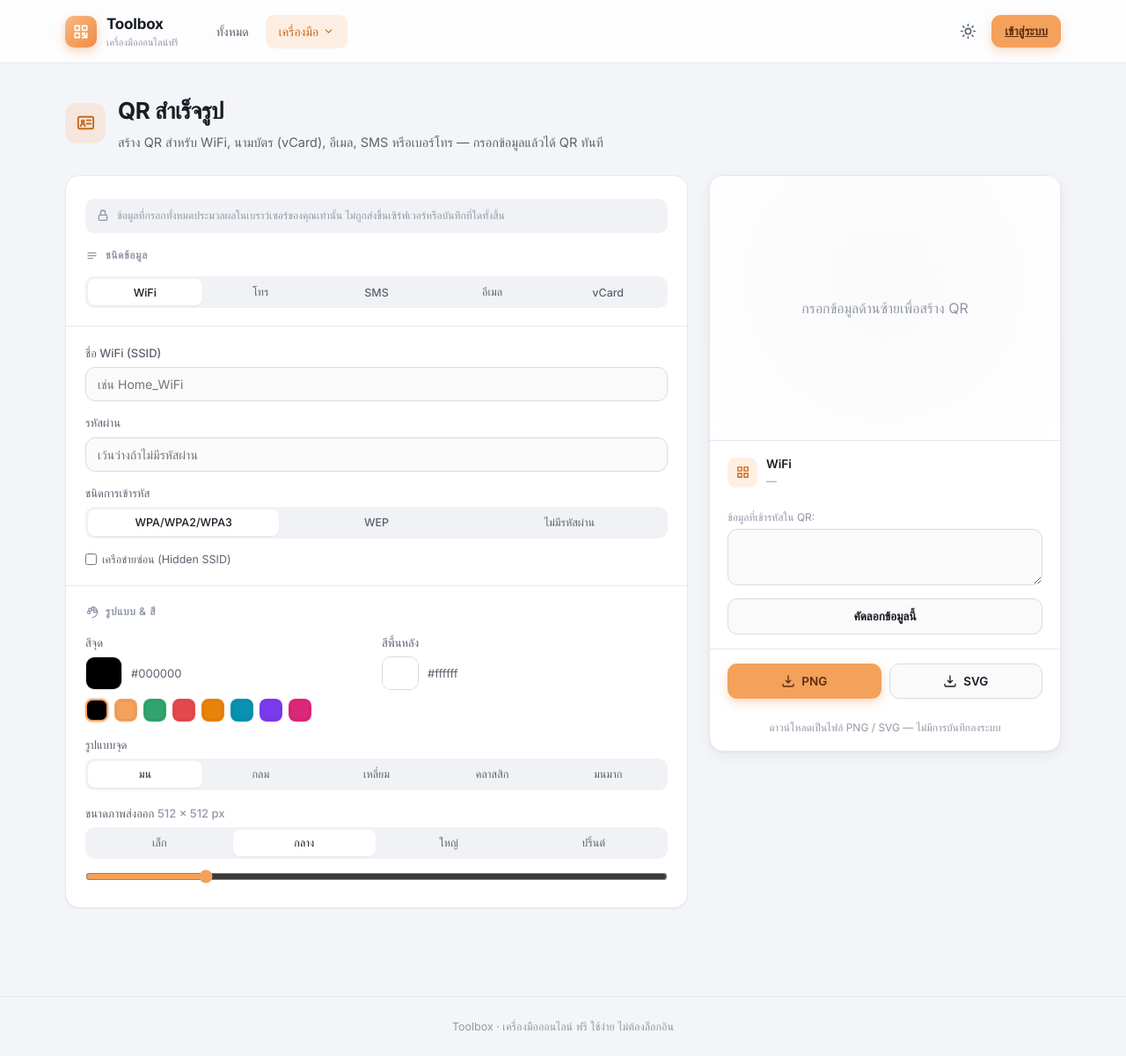
After one commit to aombazooka/toolbox, a PHP site: page /qrcode/qr-presets.php in a window 1280 px wide. The commit adds this page. Shown: the whole page at 88% size. Run offline with PHP 8.4, Linux system fonts and the light colour scheme; data that the repository does not hold is empty; some web fonts are replaced.

Commit message:
T2: QR presets — WiFi / vCard / email / SMS / tel
qr-presets.php + assets/js/qr-presets.js, fully client-side (no
backend, no data leaves the browser). 5 tabs producing the standard
encodings (WIFI:, tel:, SMSTO:, mailto:, vCard 3.0), live QR preview
via the existing local qr-code-styling vendor lib, PNG/SVG download.
Registered in includes/tools.php (QR & ลิงก์ category).

Co-Authored-By: Claude Sonnet 5 <noreply@anthropic.com>

```diff
--- /dev/null
+++ b/assets/js/qr-presets.js
@@ -0,0 +1,198 @@
+/* ================= Toolbox — qr-presets.php (WiFi / vCard / email / SMS / tel QR) ================= */
+(function () {
+'use strict';
+const $ = id => document.getElementById(id);
+
+const S = {
+  tab: 'wifi',
+  dotColor: '#000000', bgColor: '#ffffff', dotType: 'rounded', size: 512,
+  wifi:  { ssid: '', pass: '', sec: 'WPA', hidden: false },
+  tel:   { num: '' },
+  sms:   { num: '', msg: '' },
+  email: { to: '', subject: '', body: '' },
+  vcard: { name: '', phone: '', email: '', company: '', address: '', website: '' }
+};
+
+const tabTitles = { wifi: 'WiFi', tel: 'โทร', sms: 'SMS', email: 'อีเมล', vcard: 'vCard' };
+
+/* ---- WiFi QR spec escaping: backslash first, then ; , : ---- */
+function escWifi(s) {
+  return String(s || '').replace(/\\/g, '\\\\').replace(/;/g, '\\;').replace(/,/g, '\\,').replace(/:/g, '\\:');
+}
+
+function buildWifi() {
+  const w = S.wifi;
+  if (!w.ssid.trim()) return '';
+  const t = w.sec === 'nopass' ? 'nopass' : w.sec;
+  const pass = w.sec === 'nopass' ? '' : escWifi(w.pass);
+  return 'WIFI:T:' + t + ';S:' + escWifi(w.ssid) + ';P:' + pass + ';H:' + (w.hidden ? 'true' : 'false') + ';;';
+}
+
+function buildTel() {
+  const num = S.tel.num.trim();
+  if (!num) return '';
+  return 'tel:' + num;
+}
+
+function buildSms() {
+  const num = S.sms.num.trim();
+  if (!num) return '';
+  return 'SMSTO:' + num + ':' + S.sms.msg;
+}
+
+function buildEmail() {
+  const to = S.email.to.trim();
+  if (!to) return '';
+  return 'mailto:' + to + '?subject=' + encodeURIComponent(S.email.subject) + '&body=' + encodeURIComponent(S.email.body);
+}
+
+function buildVcard() {
+  const v = S.vcard;
+  if (!v.name.trim()) return '';
+  const lines = ['BEGIN:VCARD', 'VERSION:3.0', 'N:' + v.name.trim() + ';;;;', 'FN:' + v.name.trim()];
+  if (v.company.trim()) lines.push('ORG:' + v.company.trim());
+  if (v.phone.trim()) lines.push('TEL;TYPE=CELL:' + v.phone.trim());
+  if (v.email.trim()) lines.push('EMAIL:' + v.email.trim());
+  if (v.address.trim()) lines.push('ADR:;;' + v.address.trim() + ';;;;');
+  if (v.website.trim()) lines.push('URL:' + v.website.trim());
+  lines.push('END:VCARD');
+  return lines.join('\n');
+}
+
+const builders = { wifi: buildWifi, tel: buildTel, sms: buildSms, email: buildEmail, vcard: buildVcard };
+function currentData() { return builders[S.tab](); }
+
+/* ---- QR drawing (same opts pattern as create.js) ---- */
+function opts(sz, data) {
+  return {
+    width: sz, height: sz, type: 'svg',
+    data: data || ' ',
+    dotsOptions: { color: S.dotColor, type: S.dotType },
+    backgroundOptions: { color: S.bgColor },
+    cornersSquareOptions: { type: S.dotType === 'square' ? 'square' : 'extra-rounded', color: S.dotColor },
+    cornersDotOptions: { color: S.dotColor },
+    qrOptions: { errorCorrectionLevel: 'M' }
+  };
+}
+let qr = null;
+
+function previewPx() { return Math.round(Math.min(300, Math.max(180, 140 + S.size / 6))); }
+
+function render() {
+  const data = currentData();
+  const stage = $('qr-preview'), empty = $('qr-empty');
+  $('pm-name').textContent = tabTitles[S.tab];
+  $('raw-data').value = data;
+  $('dl-png').disabled = !data;
+  $('dl-svg').disabled = !data;
+
+  if (!data) {
+    stage.classList.add('hidden');
+    empty.classList.remove('hidden');
+    $('pm-link').textContent = '—';
+    return;
+  }
+  stage.classList.remove('hidden');
+  empty.classList.add('hidden');
+  $('pm-link').textContent = data.length > 90 ? data.slice(0, 90) + '…' : data;
+
+  const sz = previewPx();
+  if (!qr) {
+    qr = new QRCodeStyling(opts(sz, data));
+    qr.append(stage);
+  } else {
+    qr.update(opts(sz, data));
+  }
+}
+
+/* ---- tab switching ---- */
+document.querySelectorAll('#preset-tabs button').forEach(b => b.onclick = () => {
+  document.querySelectorAll('#preset-tabs button').forEach(x => x.classList.remove('on'));
+  b.classList.add('on');
+  S.tab = b.dataset.v;
+  document.querySelectorAll('.tab-panel').forEach(p => p.classList.add('hidden'));
+  $('tab-' + S.tab).classList.remove('hidden');
+  render();
+});
+
+/* ---- WiFi fields ---- */
+$('wifi-ssid').addEventListener('input', e => { S.wifi.ssid = e.target.value; render(); });
+$('wifi-pass').addEventListener('input', e => { S.wifi.pass = e.target.value; render(); });
+$('wifi-hidden').addEventListener('change', e => { S.wifi.hidden = e.target.checked; render(); });
+document.querySelectorAll('#wifi-sec button').forEach(b => b.onclick = () => {
+  document.querySelectorAll('#wifi-sec button').forEach(x => x.classList.remove('on'));
+  b.classList.add('on'); S.wifi.sec = b.dataset.v; render();
+});
+
+/* ---- Tel ---- */
+$('tel-num').addEventListener('input', e => { S.tel.num = e.target.value; render(); });
+
+/* ---- SMS ---- */
+$('sms-num').addEventListener('input', e => { S.sms.num = e.target.value; render(); });
+$('sms-msg').addEventListener('input', e => { S.sms.msg = e.target.value; render(); });
+
+/* ---- Email ---- */
+$('email-to').addEventListener('input', e => { S.email.to = e.target.value; render(); });
+$('email-subject').addEventListener('input', e => { S.email.subject = e.target.value; render(); });
+$('email-body').addEventListener('input', e => { S.email.body = e.target.value; render(); });
+
+/* ---- vCard ---- */
+$('vc-name').addEventListener('input', e => { S.vcard.name = e.target.value; render(); });
+$('vc-phone').addEventListener('input', e => { S.vcard.phone = e.target.value; render(); });
+$('vc-email').addEventListener('input', e => { S.vcard.email = e.target.value; render(); });
+$('vc-company').addEventListener('input', e => { S.vcard.company = e.target.value; render(); });
+$('vc-address').addEventListener('input', e => { S.vcard.address = e.target.value; render(); });
+$('vc-website').addEventListener('input', e => { S.vcard.website = e.target.value; render(); });
+
+/* ---- colours ---- */
+$('f-dotcolor').addEventListener('input', e => { S.dotColor = e.target.value; $('dotcolor-val').textContent = e.target.value; syncSwatch(); render(); });
+$('f-bgcolor').addEventListener('input', e => { S.bgColor = e.target.value; $('bgcolor-val').textContent = e.target.value; render(); });
+
+/* ---- dot style ---- */
+document.querySelectorAll('#dotstyle button').forEach(b => b.onclick = () => {
+  document.querySelectorAll('#dotstyle button').forEach(x => x.classList.remove('on'));
+  b.classList.add('on'); S.dotType = b.dataset.v; render();
+});
+
+/* ---- output size ---- */
+function applySize(px) {
+  S.size = px;
+  $('size-val').textContent = px + ' × ' + px + ' px';
+  $('f-qsize').value = px;
+  document.querySelectorAll('#qsize button').forEach(x => x.classList.toggle('on', +x.dataset.v === px));
+  render();
+}
+document.querySelectorAll('#qsize button').forEach(b => b.onclick = () => applySize(+b.dataset.v));
+$('f-qsize').addEventListener('input', e => applySize(+e.target.value));
+
+/* ---- swatches ---- */
+const palette = ['#000000', '#f4a15c', '#30a46c', '#e5484d', '#e8830c', '#0891b2', '#7c3aed', '#db2777'];
+const swBox = $('swatches');
+palette.forEach(c => {
+  const s = document.createElement('button'); s.type = 'button'; s.className = 'sw'; s.style.background = c; s.dataset.c = c;
+  s.onclick = () => { S.dotColor = c; $('f-dotcolor').value = c; $('dotcolor-val').textContent = c; syncSwatch(); render(); };
+  swBox.appendChild(s);
+});
+function syncSwatch() { document.querySelectorAll('.sw').forEach(s => s.classList.toggle('on', s.dataset.c.toLowerCase() === S.dotColor.toLowerCase())); }
+
+/* ---- downloads / copy ---- */
+const fname = () => 'qr_' + S.tab + '_' + S.size;
+$('dl-png').onclick = () => {
+  const data = currentData(); if (!data) { toast('กรุณากรอกข้อมูลก่อน', 'err'); return; }
+  new QRCodeStyling(opts(S.size, data)).download({ name: fname(), extension: 'png' });
+  toast('ดาวน์โหลด PNG แล้ว');
+};
+$('dl-svg').onclick = () => {
+  const data = currentData(); if (!data) { toast('กรุณากรอกข้อมูลก่อน', 'err'); return; }
+  new QRCodeStyling(opts(S.size, data)).download({ name: fname(), extension: 'svg' });
+  toast('ดาวน์โหลด SVG แล้ว');
+};
+$('raw-copy').onclick = () => {
+  const data = currentData(); if (!data) { toast('ยังไม่มีข้อมูลให้คัดลอก', 'err'); return; }
+  navigator.clipboard.writeText(data).then(() => toast('คัดลอกแล้ว'));
+};
+
+/* ---- init ---- */
+syncSwatch();
+render();
+})();
--- a/includes/tools.php
+++ b/includes/tools.php
@@ -34,4 +34,13 @@ return [
         'cat'   => 'QR & ลิงก์',
         'login' => false,
     ],
+    [
+        'slug'  => 'qr-presets',
+        'title' => 'QR สำเร็จรูป',
+        'desc'  => 'สร้าง QR สำหรับ WiFi, นามบัตร (vCard), อีเมล, SMS หรือเบอร์โทร ได้ทันที',
+        'href'  => 'qr-presets.php',
+        'icon'  => '<svg viewBox="0 0 24 24" fill="none" stroke="currentColor" stroke-width="2"><rect x="3" y="5" width="18" height="14" rx="2"/><circle cx="8.5" cy="10.5" r="1.5"/><path d="M6 16c.5-2 2-3 2.5-3s2 1 2.5 3M13 9h5M13 13h5" stroke-linecap="round"/></svg>',
+        'cat'   => 'QR & ลิงก์',
+        'login' => false,
+    ],
 ];
--- /dev/null
+++ b/qr-presets.php
@@ -0,0 +1,204 @@
+<?php
+require_once __DIR__ . '/includes/auth.php';
+require_installed(); // public tool, no login needed — fully client-side, nothing to persist
+$active = 'qr-presets';
+$page_title = 'QR สำเร็จรูป';
+$page_js = ['qr-presets.js'];
+include __DIR__ . '/includes/header.php';
+?>
+<div class="page-head">
+  <div class="page-head-ico">
+    <div class="ph-icon">
+      <svg viewBox="0 0 24 24" fill="none" stroke="currentColor" stroke-width="2"><rect x="3" y="5" width="18" height="14" rx="2"/><circle cx="8.5" cy="10.5" r="1.5"/><path d="M6 16c.5-2 2-3 2.5-3s2 1 2.5 3M13 9h5M13 13h5" stroke-linecap="round"/></svg>
+    </div>
+    <div>
+      <h1>QR สำเร็จรูป</h1>
+      <p>สร้าง QR สำหรับ WiFi, นามบัตร (vCard), อีเมล, SMS หรือเบอร์โทร — กรอกข้อมูลแล้วได้ QR ทันที</p>
+    </div>
+  </div>
+</div>
+
+<div class="create-grid">
+  <!-- FORM -->
+  <div class="card">
+    <div class="form-section">
+      <div class="hint" style="display:flex;gap:8px;align-items:flex-start;margin-bottom:16px;padding:10px 12px;background:var(--surface-3);border-radius:10px">
+        <svg viewBox="0 0 24 24" fill="none" stroke="currentColor" stroke-width="2" style="width:16px;height:16px;flex-shrink:0;margin-top:1px"><rect x="5" y="11" width="14" height="9" rx="2"/><path d="M8 11V7a4 4 0 018 0v4" stroke-linecap="round"/></svg>
+        <span>ข้อมูลที่กรอกทั้งหมดประมวลผลในเบราว์เซอร์ของคุณเท่านั้น ไม่ถูกส่งขึ้นเซิร์ฟเวอร์หรือบันทึกที่ใดทั้งสิ้น</span>
+      </div>
+
+      <div class="sec-title">
+        <svg viewBox="0 0 24 24" fill="none" stroke="currentColor" stroke-width="2"><path d="M4 7h16M4 12h16M4 17h10"/></svg>
+        ชนิดข้อมูล
+      </div>
+      <div class="seg" id="preset-tabs">
+        <button type="button" data-v="wifi" class="on">WiFi</button>
+        <button type="button" data-v="tel">โทร</button>
+        <button type="button" data-v="sms">SMS</button>
+        <button type="button" data-v="email">อีเมล</button>
+        <button type="button" data-v="vcard">vCard</button>
+      </div>
+    </div>
+
+    <!-- WiFi -->
+    <div class="form-section tab-panel" id="tab-wifi">
+      <div class="field">
+        <label class="lab">ชื่อ WiFi (SSID)</label>
+        <input class="input" id="wifi-ssid" placeholder="เช่น Home_WiFi">
+      </div>
+      <div class="field">
+        <label class="lab">รหัสผ่าน</label>
+        <input class="input" id="wifi-pass" placeholder="เว้นว่างถ้าไม่มีรหัสผ่าน">
+      </div>
+      <div class="field">
+        <label class="lab">ชนิดการเข้ารหัส</label>
+        <div class="seg" id="wifi-sec">
+          <button type="button" data-v="WPA" class="on">WPA/WPA2/WPA3</button>
+          <button type="button" data-v="WEP">WEP</button>
+          <button type="button" data-v="nopass">ไม่มีรหัสผ่าน</button>
+        </div>
+      </div>
+      <label style="display:flex;align-items:center;gap:6px;margin-top:9px;font-size:12.5px;color:var(--text-2);cursor:pointer">
+        <input type="checkbox" id="wifi-hidden"> เครือข่ายซ่อน (Hidden SSID)
+      </label>
+    </div>
+
+    <!-- Tel -->
+    <div class="form-section tab-panel hidden" id="tab-tel">
+      <div class="field">
+        <label class="lab">เบอร์โทรศัพท์</label>
+        <input class="input" id="tel-num" placeholder="เช่น 0812345678" inputmode="tel">
+        <div class="hint">สแกนแล้วเปิดหน้าโทรออกไปยังเบอร์นี้ทันที</div>
+      </div>
+    </div>
+
+    <!-- SMS -->
+    <div class="form-section tab-panel hidden" id="tab-sms">
+      <div class="field">
+        <label class="lab">เบอร์โทรศัพท์ผู้รับ</label>
+        <input class="input" id="sms-num" placeholder="เช่น 0812345678" inputmode="tel">
+      </div>
+      <div class="field">
+        <label class="lab">ข้อความ (ไม่บังคับ)</label>
+        <textarea class="input" id="sms-msg" placeholder="ข้อความที่ต้องการส่ง"></textarea>
+      </div>
+    </div>
+
+    <!-- Email -->
+    <div class="form-section tab-panel hidden" id="tab-email">
+      <div class="field">
+        <label class="lab">อีเมลผู้รับ</label>
+        <input class="input" id="email-to" placeholder="เช่น name@example.com" inputmode="email">
+      </div>
+      <div class="field">
+        <label class="lab">หัวข้อ (ไม่บังคับ)</label>
+        <input class="input" id="email-subject" placeholder="หัวข้ออีเมล">
+      </div>
+      <div class="field">
+        <label class="lab">เนื้อหา (ไม่บังคับ)</label>
+        <textarea class="input" id="email-body" placeholder="เนื้อหาอีเมล"></textarea>
+      </div>
+    </div>
+
+    <!-- vCard -->
+    <div class="form-section tab-panel hidden" id="tab-vcard">
+      <div class="field">
+        <label class="lab">ชื่อ-นามสกุล</label>
+        <input class="input" id="vc-name" placeholder="เช่น สมชาย ใจดี">
+      </div>
+      <div class="field">
+        <label class="lab">เบอร์โทรศัพท์ (ไม่บังคับ)</label>
+        <input class="input" id="vc-phone" placeholder="เช่น 0812345678" inputmode="tel">
+      </div>
+      <div class="field">
+        <label class="lab">อีเมล (ไม่บังคับ)</label>
+        <input class="input" id="vc-email" placeholder="เช่น name@example.com" inputmode="email">
+      </div>
+      <div class="field">
+        <label class="lab">บริษัท/หน่วยงาน (ไม่บังคับ)</label>
+        <input class="input" id="vc-company" placeholder="ชื่อบริษัท">
+      </div>
+      <div class="field">
+        <label class="lab">ที่อยู่ (ไม่บังคับ)</label>
+        <input class="input" id="vc-address" placeholder="ที่อยู่">
+      </div>
+      <div class="field">
+        <label class="lab">เว็บไซต์ (ไม่บังคับ)</label>
+        <input class="input" id="vc-website" placeholder="เช่น https://example.com">
+      </div>
+    </div>
+
+    <div class="form-section">
+      <div class="sec-title">
+        <svg viewBox="0 0 24 24" fill="none" stroke="currentColor" stroke-width="2"><circle cx="13.5" cy="6.5" r="2.5"/><circle cx="17.5" cy="10.5" r="2.5"/><circle cx="8.5" cy="7.5" r="2.5"/><circle cx="6.5" cy="12.5" r="2.5"/><path d="M12 22a10 10 0 0 0 0-20"/></svg>
+        รูปแบบ &amp; สี
+      </div>
+      <div class="row2">
+        <div class="field" style="margin:0">
+          <label class="lab">สีจุด</label>
+          <div class="color-field">
+            <span class="color-chip"><input type="color" id="f-dotcolor" value="#000000"></span>
+            <span class="color-val" id="dotcolor-val">#000000</span>
+          </div>
+        </div>
+        <div class="field" style="margin:0">
+          <label class="lab">สีพื้นหลัง</label>
+          <div class="color-field">
+            <span class="color-chip"><input type="color" id="f-bgcolor" value="#ffffff"></span>
+            <span class="color-val" id="bgcolor-val">#ffffff</span>
+          </div>
+        </div>
+      </div>
+      <div class="swatches" id="swatches"></div>
+      <div class="field" style="margin-top:16px">
+        <label class="lab">รูปแบบจุด</label>
+        <div class="seg" id="dotstyle">
+          <button type="button" data-v="rounded" class="on">มน</button>
+          <button type="button" data-v="dots">กลม</button>
+          <button type="button" data-v="square">เหลี่ยม</button>
+          <button type="button" data-v="classy">คลาสสิก</button>
+          <button type="button" data-v="extra-rounded">มนมาก</button>
+        </div>
+      </div>
+      <div class="field" style="margin-top:16px">
+        <label class="lab">ขนาดภาพส่งออก <span id="size-val" style="color:var(--text-3)">512 × 512 px</span></label>
+        <div class="seg" id="qsize">
+          <button type="button" data-v="256">เล็ก</button>
+          <button type="button" data-v="512" class="on">กลาง</button>
+          <button type="button" data-v="1024">ใหญ่</button>
+          <button type="button" data-v="2048">ปริ้นต์</button>
+        </div>
+        <input type="range" id="f-qsize" min="128" max="2048" step="32" value="512" style="margin-top:12px">
+      </div>
+    </div>
+  </div>
+
+  <!-- PREVIEW -->
+  <div class="preview-wrap">
+    <div class="preview-card">
+      <div class="preview-stage">
+        <div id="qr-preview"></div>
+        <div id="qr-empty" class="hidden no-result" style="padding:0">กรอกข้อมูลด้านซ้ายเพื่อสร้าง QR</div>
+      </div>
+      <div class="preview-meta">
+        <div class="pm-icon"><svg viewBox="0 0 24 24" fill="none" stroke="currentColor" stroke-width="2"><path d="M4 4h6v6H4V4zM14 4h6v6h-6V4zM4 14h6v6H4v-6zM14 14h6v6h-6v-6z"/></svg></div>
+        <div class="pm-txt">
+          <div class="pm-name" id="pm-name">WiFi</div>
+          <div class="pm-link" id="pm-link" style="word-break:break-all">—</div>
+        </div>
+      </div>
+      <div style="padding:0 20px 16px">
+        <div class="hint" style="margin-bottom:4px">ข้อมูลที่เข้ารหัสใน QR:</div>
+        <textarea id="raw-data" class="input" readonly style="min-height:64px;font-family:'Inter';font-size:12.5px;resize:vertical"></textarea>
+        <button type="button" class="btn btn-ghost btn-block" id="raw-copy" style="margin-top:8px">คัดลอกข้อมูลนี้</button>
+      </div>
+      <div class="preview-actions">
+        <button type="button" class="btn btn-primary" id="dl-png"><svg viewBox="0 0 24 24" fill="none" stroke="currentColor" stroke-width="2"><path d="M12 15V3m0 12l-4-4m4 4l4-4" stroke-linecap="round" stroke-linejoin="round"/><path d="M3 17v2a2 2 0 002 2h14a2 2 0 002-2v-2" stroke-linecap="round"/></svg>PNG</button>
+        <button type="button" class="btn btn-ghost" id="dl-svg"><svg viewBox="0 0 24 24" fill="none" stroke="currentColor" stroke-width="2"><path d="M12 15V3m0 12l-4-4m4 4l4-4" stroke-linecap="round" stroke-linejoin="round"/><path d="M3 17v2a2 2 0 002 2h14a2 2 0 002-2v-2" stroke-linecap="round"/></svg>SVG</button>
+      </div>
+      <div class="hint" style="text-align:center;padding:2px 20px 16px">ดาวน์โหลดเป็นไฟล์ PNG / SVG — ไม่มีการบันทึกลงระบบ</div>
+    </div>
+  </div>
+</div>
+
+<?php include __DIR__ . '/includes/footer.php'; ?>
```
